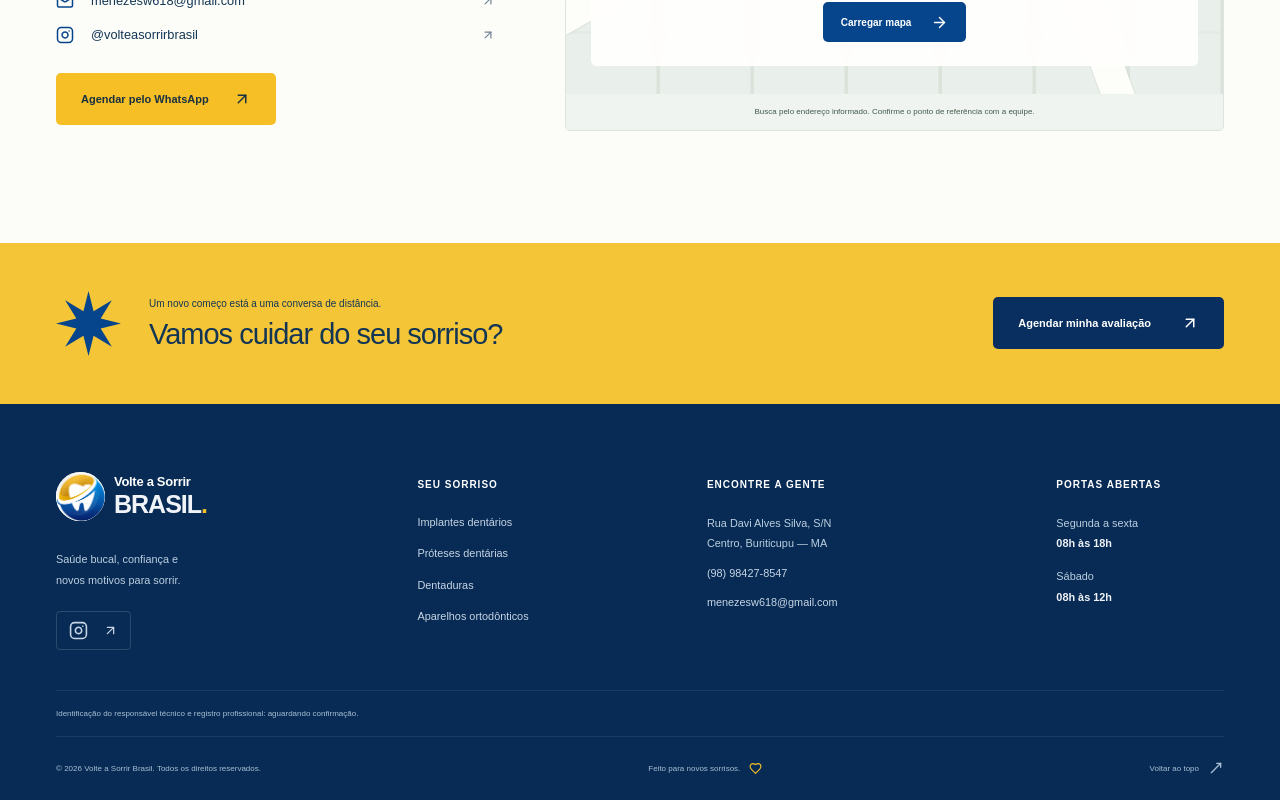
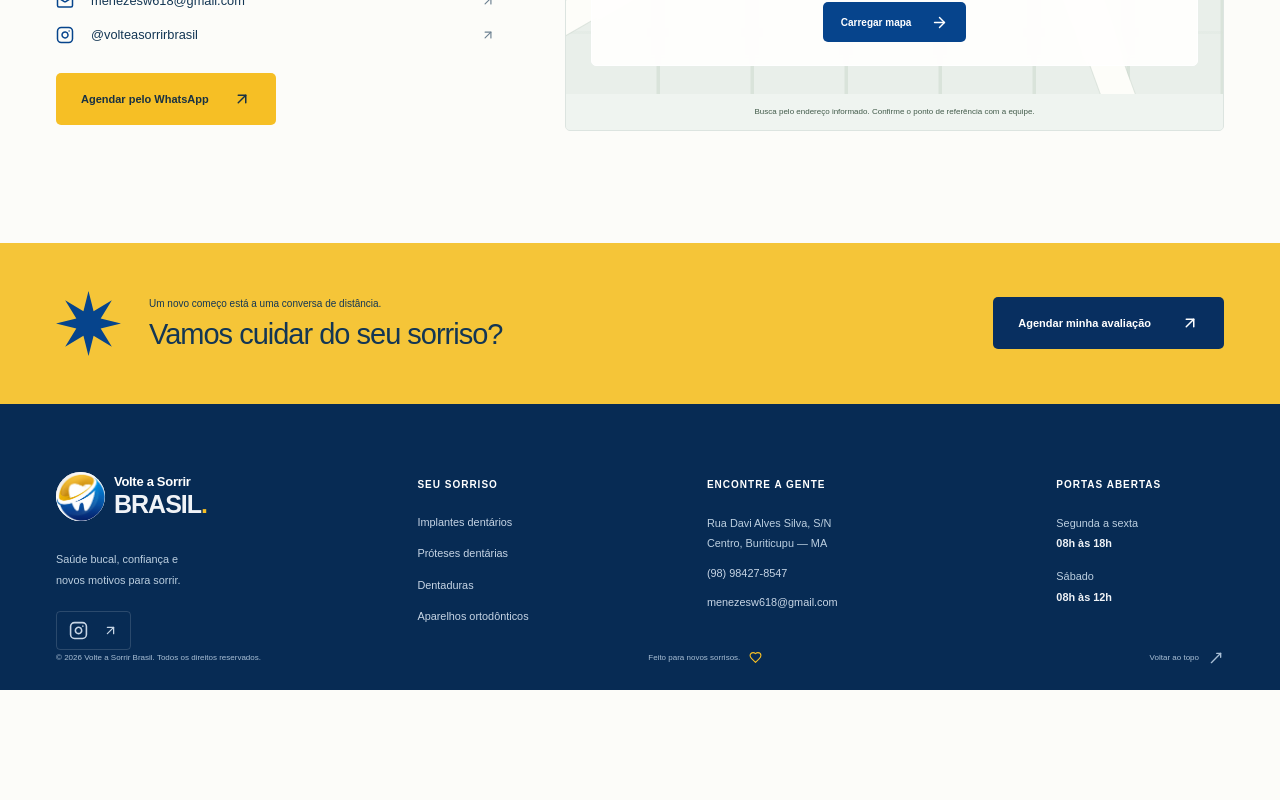
Before and after one commit to 011bigodeee-eng/-Volte-A-Sorrir-Brasil, a Next.js app: page / in a window 1280 px wide. Shown: the part 5878-6678 px from the top of the page. After the commit the page ends 6568 px from the top, so only its background shows below. Built offline with nearby package versions, Linux system fonts and the light colour scheme; no server answers.

Commit message:
Remove pending professional identification notice from footer

```diff
--- a/src/app/page.tsx
+++ b/src/app/page.tsx
@@ -619,18 +619,13 @@ export default function Home() {
               </p>
             </div>
           </div>
-          <div className="professional-info">
-            {technicalDirector && cro ? (
+          {technicalDirector && cro && (
+            <div className="professional-info">
               <span>
                 Responsável técnico: {technicalDirector} · CRO: {cro}
               </span>
-            ) : (
-              <span>
-                Identificação do responsável técnico e registro profissional:
-                aguardando confirmação.
-              </span>
-            )}
-          </div>
+            </div>
+          )}
           <div className="footer-bottom">
             <span>
               © <CurrentYear initialYear={new Date().getFullYear()} /> Volte a
```
